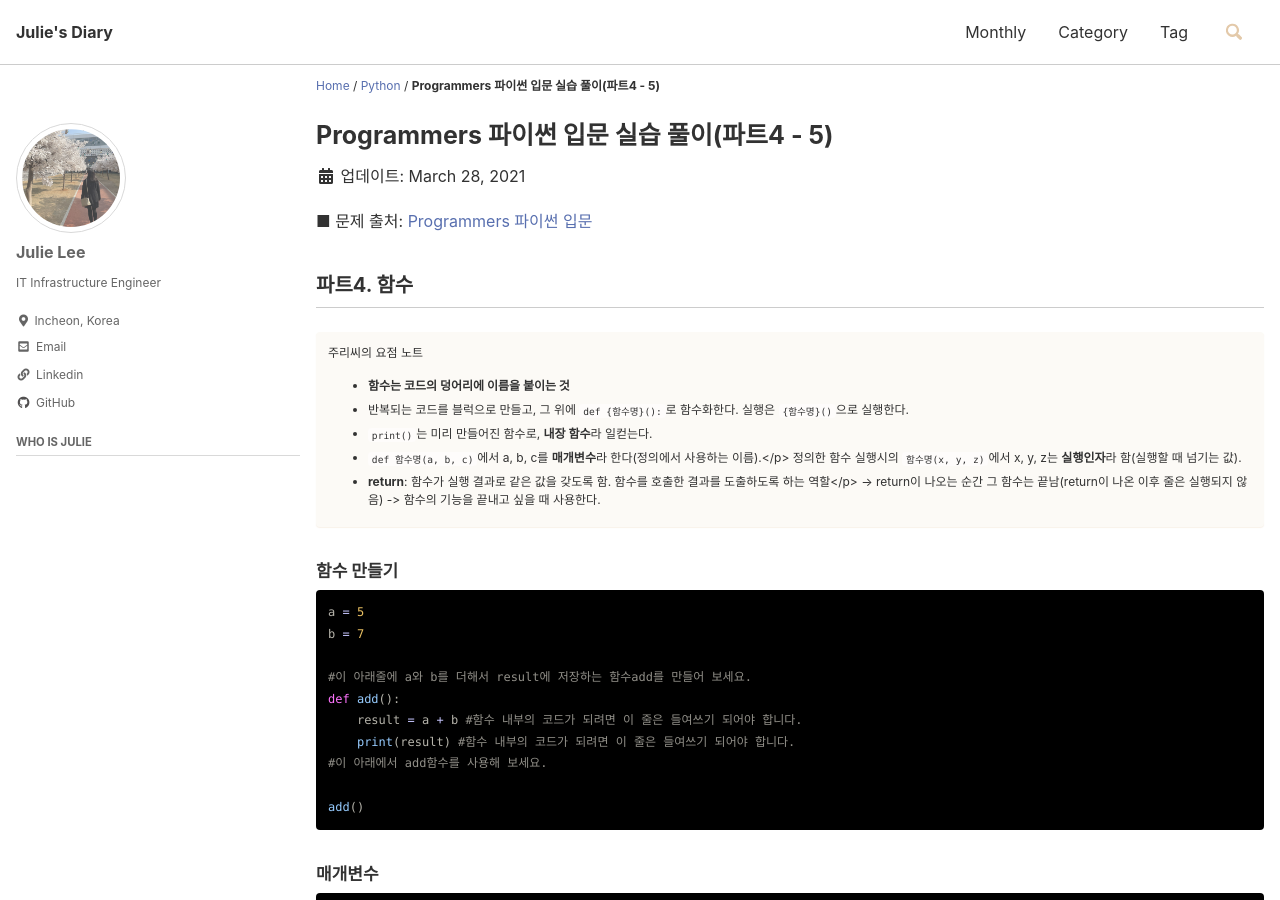
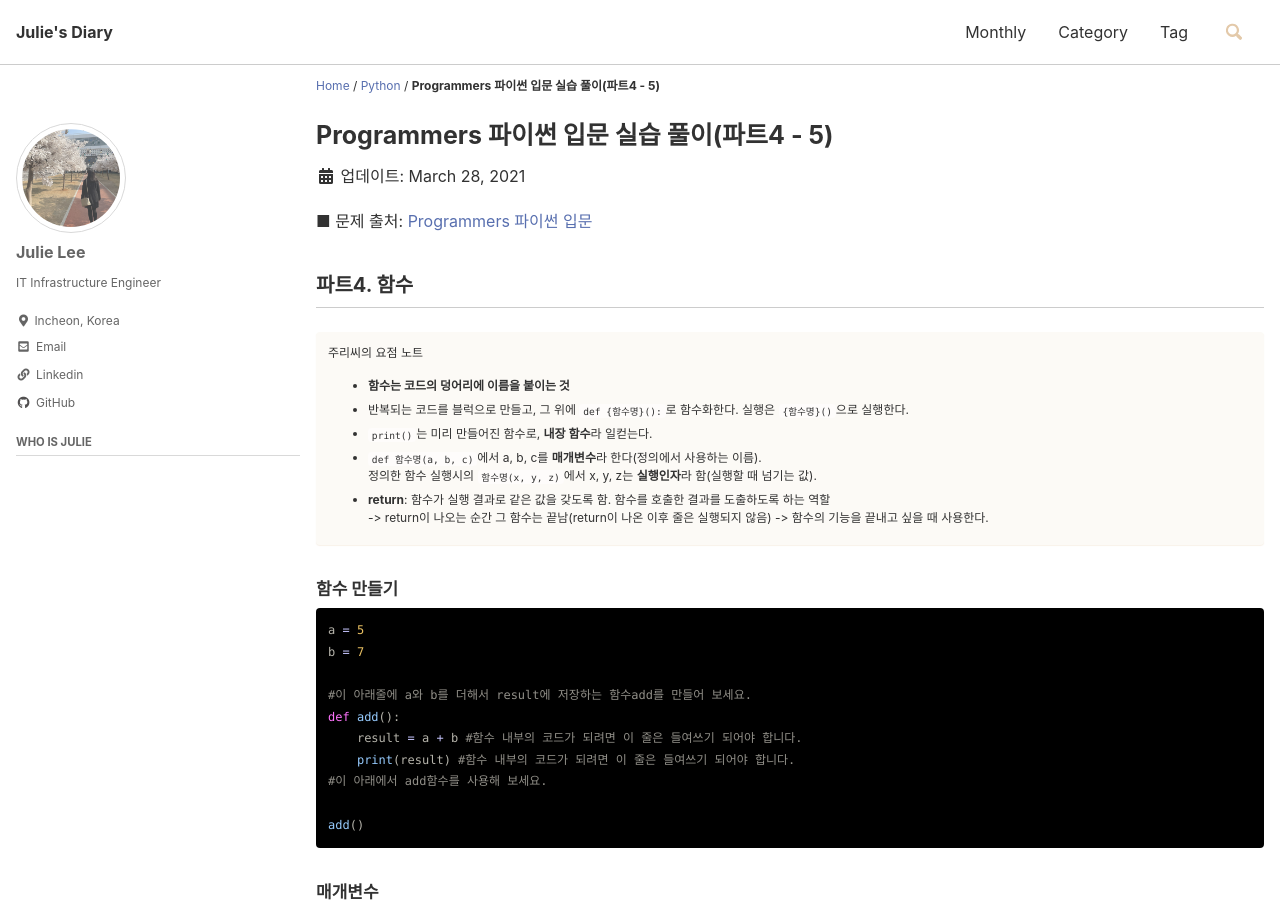
Before and after one commit to smilejulie0812/smilejulie0812.github.io, a Jekyll site: the page built from _posts/2021-03-28-programmers102.md, in a window 1280 px wide and 900 px high. Built offline with Jekyll 4.4.1, drawn with Linux system fonts in a browser that asks for light colours; cached includes are drawn as plain includes; some of the changed text lies outside the part shown.

```diff
--- a/_posts/2021-03-28-programmers102.md
+++ b/_posts/2021-03-28-programmers102.md
@@ -8,6 +8,7 @@ tags:
   - Programmers
 sidebar:
   nav: "docs"
+
 ---
 
 ■ 문제 출처: [Programmers 파이썬 입문](https://programmers.co.kr/learn/courses/2)
@@ -18,9 +19,9 @@ sidebar:
 * **함수는 코드의 덩어리에 이름을 붙이는 것**
 * 반복되는 코드를 블럭으로 만들고, 그 위에 `def {함수명}():`로 함수화한다. 실행은 `{함수명}()`으로 실행한다.
 * `print()`는 미리 만들어진 함수로, **내장 함수**라 일컫는다.
-* `def 함수명(a, b, c)`에서 a, b, c를 **매개변수**라 한다(정의에서 사용하는 이름).</p>
+* `def 함수명(a, b, c)`에서 a, b, c를 **매개변수**라 한다(정의에서 사용하는 이름).
 정의한 함수 실행시의 `함수명(x, y, z)`에서 x, y, z는 **실행인자**라 함(실행할 때 넘기는 값).
-* **return**: 함수가 실행 결과로 같은 값을 갖도록 함. 함수를 호출한 결과를 도출하도록 하는 역할</p>
+* **return**: 함수가 실행 결과로 같은 값을 갖도록 함. 함수를 호출한 결과를 도출하도록 하는 역할
 -> return이 나오는 순간 그 함수는 끝남(return이 나온 이후 줄은 실행되지 않음) -> 함수의 기능을 끝내고 싶을 때 사용한다.
 </div>
 
@@ -106,5 +107,5 @@ print("변수 div는 {}입니다.".format(div))
 {: .notice}
 
 #### 사용자 입력 받기
-* **input()**: 사용자의 키보드 입력을 return하는 함수</p>
+* **input()**: 사용자의 키보드 입력을 return하는 함수
 * print()에 **end=''**와 같은 표현식을 사용함으로써 해당 줄에서 입력할 수 있는 환경을 만들어 준다.
```
